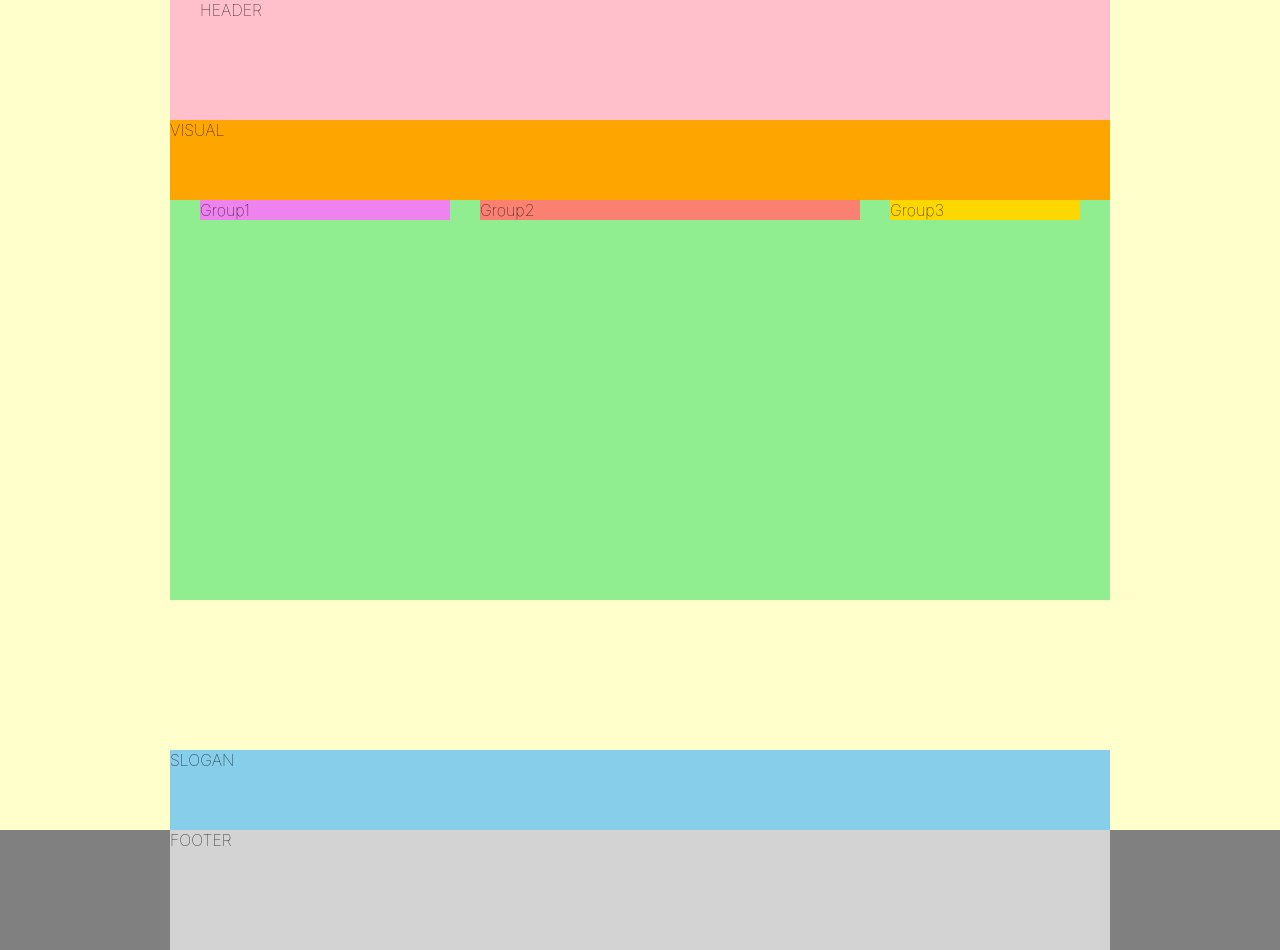
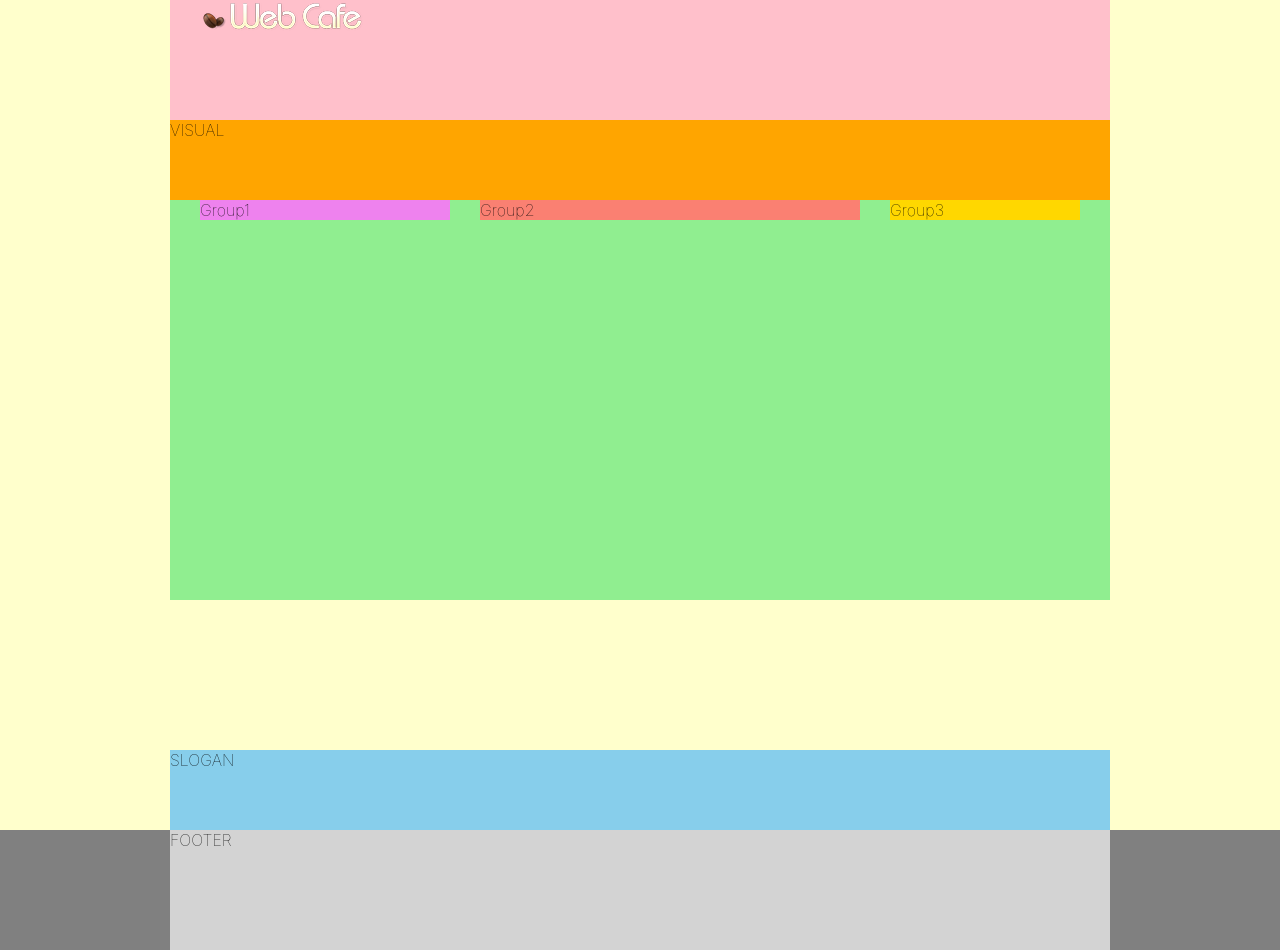
Before and after one commit to sorinworld/HTML5, a website: page index.html in a window 1280 px wide. Drawn offline with Linux system fonts and the light colour scheme; a web font is replaced by a local one.

Commit message:
Logo Mark up

```diff
--- a/index.html
+++ b/index.html
@@ -10,7 +10,13 @@
   <link rel="stylesheet" href="./styles/style.css" />
 </head>
 <body>
-  <header class="header">HEADER</header>
+  <header class="header">
+    <h1 class="logo">
+      <a href="./index-complete.html">
+        <img src="./assets/logo.png" alt="" />
+      </a>
+    </h1>
+  </header>
   <div class="visual">VISUAL</div>
   <main class="main">
     <div class="group group1">Group1</div>
```
